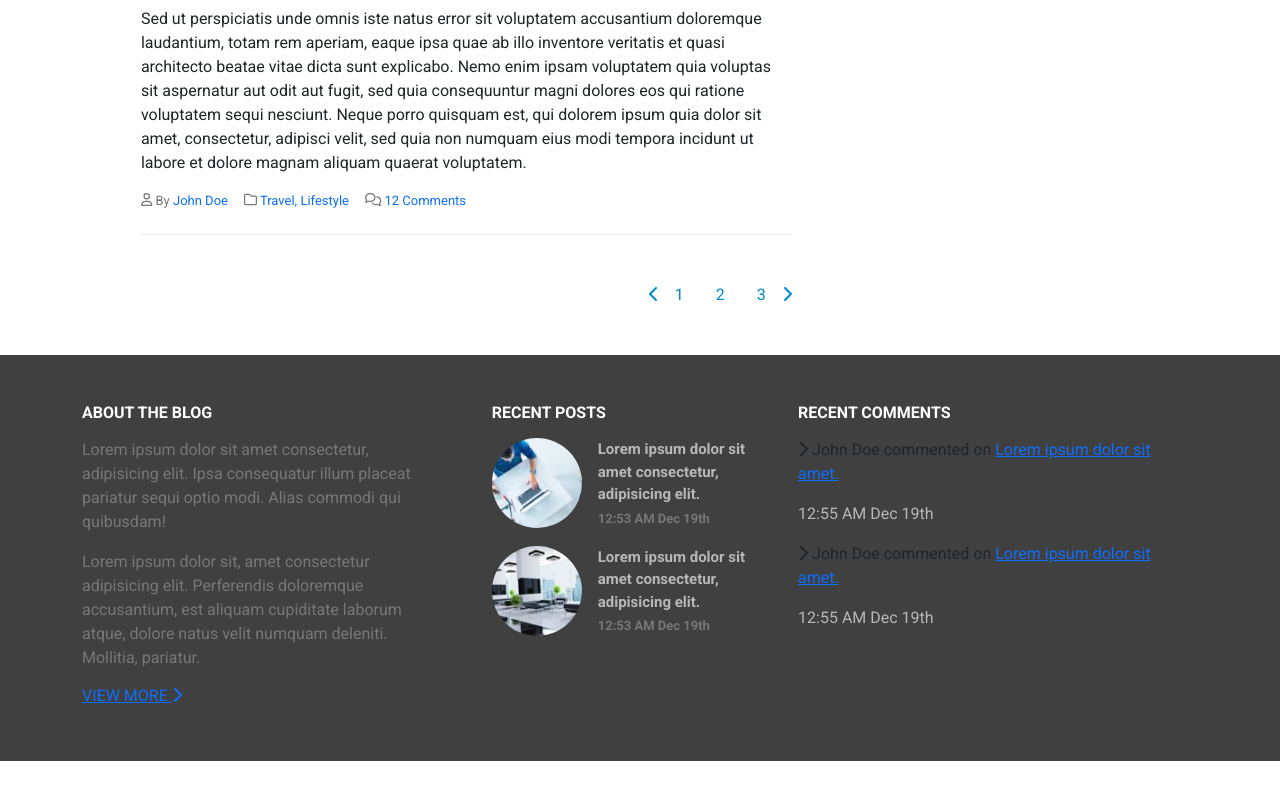
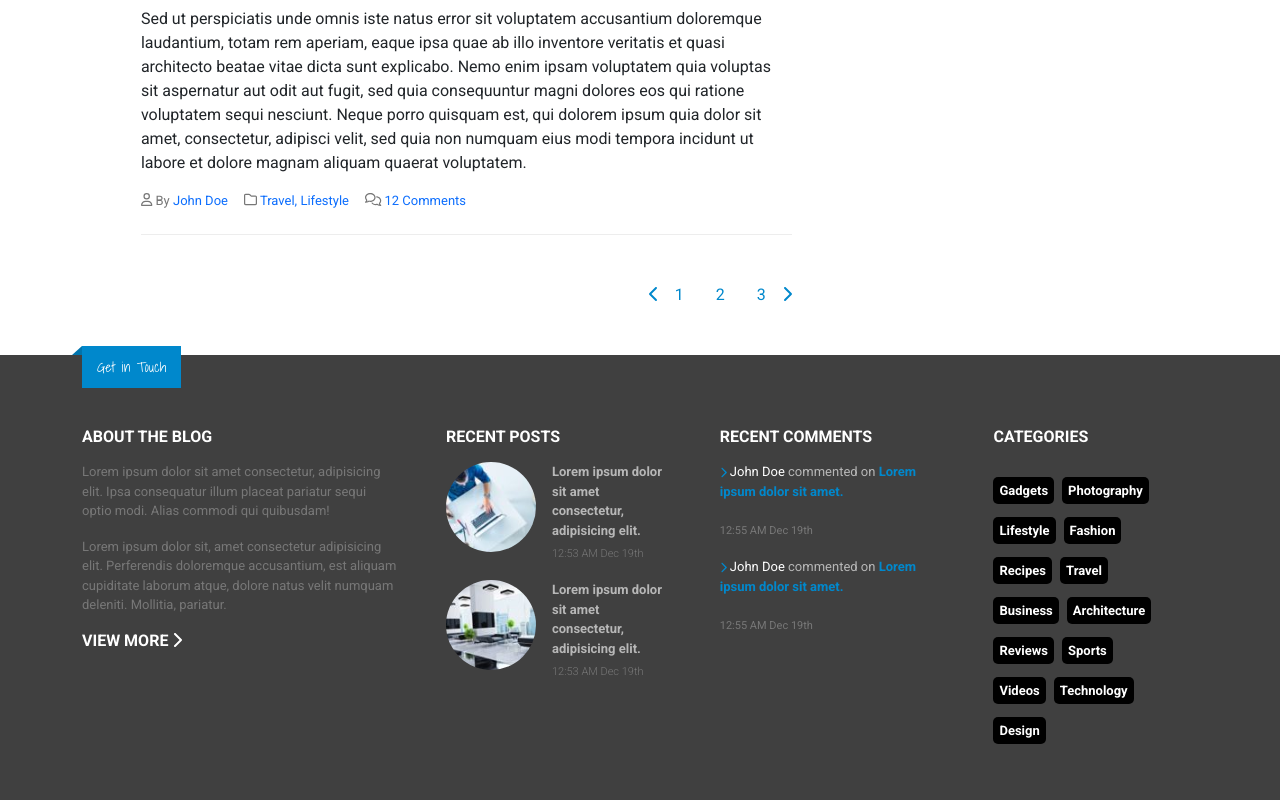
Before and after one commit to davidemontagna/proj-html-vuejs, a Vue app: page / in a window 1280 px wide. Shown: the part 5453-6253 px from the top of the page. Before the commit the page ends 6214 px from the top, so only its background shows below. Built offline with nearby package versions, Linux system fonts and the light colour scheme.

Commit message:
Parte top del footer fatta

```diff
--- a/src/assets/style/global.scss
+++ b/src/assets/style/global.scss
@@ -1,6 +1,7 @@
 @import '~bootstrap/scss/bootstrap.scss';
 
 @import url('https://fonts.googleapis.com/css2?family=Roboto:wght@300;400;700&display=swap');
+@import url('https://fonts.googleapis.com/css2?family=Shadows+Into+Light&display=swap');
 
 @import './partials/vars.scss';
 
--- a/src/assets/style/partials/vars.scss
+++ b/src/assets/style/partials/vars.scss
@@ -1,4 +1,5 @@
 $main-font: 'Roboto', sans-serif;
+$secondary-font: 'Shadows Into Light', cursive;
 
 
 $font-color-1: #fff;
--- a/src/components/Macro/Footer.vue
+++ b/src/components/Macro/Footer.vue
@@ -1,9 +1,14 @@
 <template>
     <footer>
         <div class="dm-foot-top">
-            <div class="container">
+            <div class="container position-relative">
                 <div class="row w-100">
                     <div class="col-12 col-sm-6 col-lg-3 w-100">
+
+                        <div >
+                            <div class="d-inline" id="triangle-up"></div>
+                            <span class="dm-get-in-touch">Get in Touch</span>
+                        </div>
                         <foot-top />
                     </div>
                 </div>
@@ -30,4 +35,23 @@ export default {
 .dm-foot-top{
     background-color: $bg-color-7;
 }
+
+.dm-get-in-touch{
+    background-color: $bg-color-5;
+    padding: 10px 15px;
+    color: $font-color-1!important;
+    font-family: $secondary-font;
+    font-size: 14px;
+}
+
+#triangle-up {
+    position: absolute;
+    top: -9px;
+    left: 2px;
+    width: 0;
+    height: 0;
+    border-left: 10px solid transparent;
+    border-right: 0px solid transparent;
+    border-bottom: 9px solid $bg-color-6;
+}
 </style>
--- a/src/components/commons/FootTop.vue
+++ b/src/components/commons/FootTop.vue
@@ -1,5 +1,5 @@
 <template>
-    <section class="d-flex justify-content-between my-5">
+    <section class="d-flex justify-content-between my-5 pb-5">
         <div class="dm-about">
             <h6 class="text-uppercase fw-bold">About the blog</h6>
             <div class="my-3">
@@ -7,7 +7,7 @@
                 <p>Lorem ipsum dolor sit, amet consectetur adipisicing elit. Perferendis doloremque accusantium, est aliquam cupiditate laborum atque, dolore natus velit numquam deleniti. Mollitia, pariatur.</p>
 
             </div>
-            <h6 class="text-uppercase"><a href="#">View More <i class="fa-solid fa-chevron-right"></i></a></h6>
+            <h6 class="dm-view-more fw-bold text-uppercase"><a href="#">View More <i class="fa-solid fa-chevron-right"></i></a></h6>
         </div>
 
         <div class="dm-recent-pst mx-5">
@@ -18,7 +18,7 @@
                 </div>
                 <div class="fw-bold ms-3 dm-recent-txt">
                     <p>{{post.text}}</p>
-                    <span>{{post.date}}</span>
+                    <span class="fw-light">{{post.date}}</span>
                 </div>
             </div>
         </div>
@@ -26,9 +26,24 @@
         <div class="dm-recent-comments">
             <h6 class="text-uppercase fw-bold">Recent comments</h6>
             <div class="my-3" v-for="(comment, index) in recentComments" :key="'comm'+index">
-                <p><i class="fa-solid fa-chevron-right"></i> {{comment.author}} commented on <a href="#">{{comment.link}}</a> </p>
-                <span>{{comment.date}}</span>
+                <p>
+                    <span class="dm-arrow-rec-comments"><i class="fa-solid fa-chevron-right"></i></span>
+                    {{comment.author}}
+                    <span>commented on </span>
+                    <a class="fw-bold" href="#">{{comment.link}}</a>
+                </p>
+                <span class="dm-rec-comm-date">{{comment.date}}</span>
             </div>
+        </div>
+
+        <div class="dm-categories ms-5">
+            <h6 class="text-uppercase fw-bold">Categories</h6>
+            <ul class="d-flex justify-content-start flex-wrap my-3">
+                <li class="dm-category-list me-2 mt-3" v-for="(category, index) in categories" :key="'cat'+index">
+                    <a href="#">{{category}}</a>
+                </li>
+
+            </ul>
         </div>
     </section>
 </template>
@@ -61,7 +76,8 @@ export default {
                     link: 'Lorem ipsum dolor sit amet.',
                     date: '12:55 AM Dec 19th'
                 }
-            ]
+            ],
+            categories:['Gadgets', 'Photography', 'Lifestyle', 'Fashion', 'Recipes', 'Travel', 'Business', 'Architecture', 'Reviews', 'Sports', 'Videos', 'Technology', 'Design'],
         }
     }
 }
@@ -73,6 +89,7 @@ export default {
 .dm-about{
     width: 35%;
     div p{
+        font-size: 13px;
         color: $font-color-5;
     }
 }
@@ -82,7 +99,29 @@ export default {
 }
 
 .dm-recent-comments{
-    widows: 25%;
+    width: 25%;
+
+    div{
+        p{
+            font-size: 13px;
+            color: $font-color-1;
+            a{
+                text-decoration: none;
+                color: $font-color-4;
+            }
+
+        }
+    }
+}
+
+.dm-rec-comm-date{
+    color: $font-color-5!important;
+    font-size: 11px!important;
+}
+
+.dm-arrow-rec-comments{
+    color: $font-color-4!important;
+    font-size: 11px!important;
 }
 
 .dm-recent-img{
@@ -103,11 +142,49 @@ h6{
     p{
         margin-bottom: 0;
         color: $font-color-2;
-        font-size: 15px;
+        font-size: 13px;
     }
     span{
         color: $font-color-5;
+        font-size: 11px;
+    }
+}
+
+.dm-categories{
+    width: 20%;
+
+    ul{
+        padding: 0;
+    }
+}
+
+.dm-category-list{
+    list-style: none;
+
+
+    a{
+        padding: 6px;
+        text-decoration: none;
+        background-color: $bg-color-13;
+        border-radius: 5px;
+        color: $font-color-1;
         font-size: 13px;
+        font-weight: bold;
+
+        &:hover{
+            color: $font-color-4;
+        }
+    }
+}
+
+.dm-view-more{
+    a{
+        color: $font-color-1;
+        text-decoration: none;
+
+        &:hover{
+            color: $font-color-4;
+        }
     }
 }
 </style>
```
